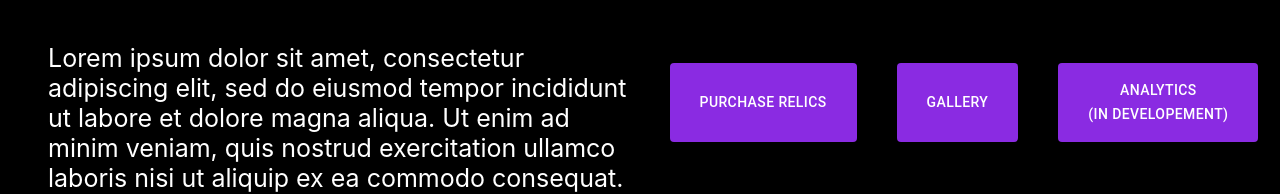
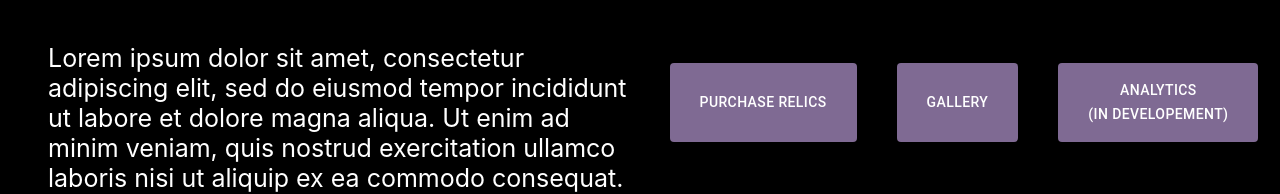
Before and after one commit to Nivix047/sacred_genesis_web, a React (Create React App) app: page / in a window 1280 px wide. Shown: the part 863-1057 px from the top of the page. Built offline with nearby package versions, Linux system fonts and the light colour scheme.

Commit message:
Updated color for buttons on Home page

```diff
--- a/src/components/pages/Home/Home.css
+++ b/src/components/pages/Home/Home.css
@@ -32,15 +32,15 @@
 }
 
 #purchase-relics-btn {
-  background-color: blueviolet;
+  background-color: #7f6a93;
 }
 
 #gallery-btn {
-  background-color: blueviolet;
+  background-color: #7f6a93;
 }
 
 #analytics-btn {
-  background-color: blueviolet;
+  background-color: #7f6a93;
 }
 
 @media screen and (max-width: 600px) {
```
